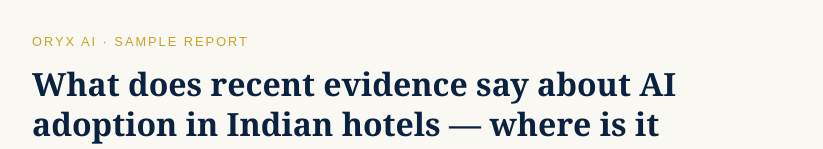
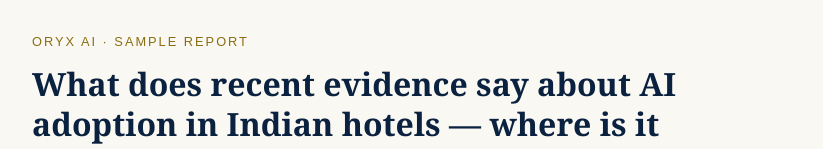
Before and after one commit to oryx-centre/oryx-centre.github.io, a plain HTML site: page oryx-ai-sample-report.html in a window 1280 px wide. Shown: the top 149 px of the page, without its empty margins (228-1051 px from the left). Drawn offline with Linux system fonts and the light colour scheme.

Commit message:
Apply PageSpeed fixes to sample report: main landmark, contrast

```diff
--- a/oryx-ai-sample-report.html
+++ b/oryx-ai-sample-report.html
@@ -31,7 +31,7 @@
   .wrap{max-width:760px;margin:0 auto;padding:32px 20px 64px}
   h1{color:#0A2240;font-size:2rem;line-height:1.25;margin:0 0 8px}
   h2{color:#0A2240;font-size:1.3rem;margin:32px 0 8px;border-bottom:2px solid #C9A227;padding-bottom:4px}
-  .kicker{font-family:Arial,Helvetica,sans-serif;text-transform:uppercase;letter-spacing:2px;font-size:.8rem;color:#C9A227;margin-bottom:12px}
+  .kicker{font-family:Arial,Helvetica,sans-serif;text-transform:uppercase;letter-spacing:2px;font-size:.8rem;color:#8A6D10;margin-bottom:12px}
   .honesty{font-family:Arial,Helvetica,sans-serif;background:#0A2240;color:#fff;padding:14px 18px;border-left:4px solid #C9A227;margin:24px 0}
   .metrics{font-family:Arial,Helvetica,sans-serif;background:#fff;border:1px solid #ddd;padding:16px 20px;margin:24px 0}
   .metrics b{color:#0A2240}
@@ -43,7 +43,7 @@
 </style>
 </head>
 <body>
-<div class="wrap">
+<main class="wrap">
   <div class="kicker">Oryx AI &middot; Sample report</div>
   <h1>What does recent evidence say about AI adoption in Indian hotels &mdash; where is it helping, and where are hotels still skeptical?</h1>
   <p class="small">Condensed sample from our own launch test, 25 October 2026. Agent v0.3 staged run. Sources operator-curated from verified web search results (live API retrieval was rate-limited from our shared IP at the time).</p>
@@ -85,6 +85,6 @@
     <a href="https://oryxcentre.dpdns.org/oryx-ai.html">Oryx AI pilot offer</a> &middot; <a href="mailto:contact@oryxcentre.dpdns.org">contact@oryxcentre.dpdns.org</a>
   </div>
   <p class="small">Oryx Centre for Strategic Futures. Pilot engagements are currently contracted as individual consultancy.</p>
-</div>
+</main>
 </body>
 </html>
```
